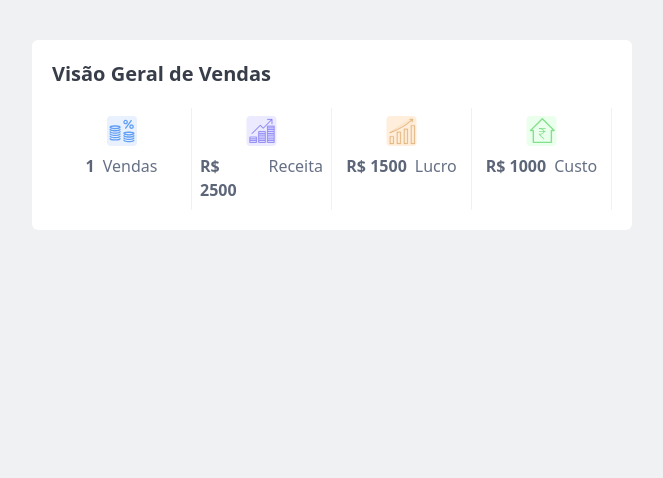
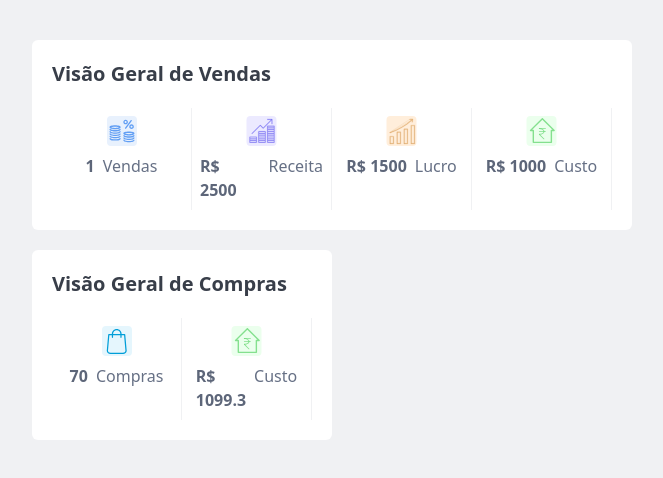
Before and after one commit to MatheusSCristo/DesafioInventarioFront, a React (Vite) app: page / in a window 1280 px wide. Shown: the top 478 px of the page, without its empty margins (8-671 px from the left). Built offline with nearby package versions, Linux system fonts and the light colour scheme.

Commit message:
feat: Add PurchaseOverviewDashboard

```diff
--- a/src/App.tsx
+++ b/src/App.tsx
@@ -1,11 +1,14 @@
+import PurchaseOverviewDashboard from "./components/PurchaseOverviewDashboard";
 import SalesOverviewDashboard from "./components/SalesOverviewDashboard";
 
 function App() {
   return (
     <main className="flex gap-5 bg-gray-50 p-10 min-h-screen">
-      <div className="w-1/2 flex flex-col">
+      <div className="w-1/2 flex flex-col gap-5">
         <SalesOverviewDashboard/>
-
+        <div className="flex gap-5">
+          <PurchaseOverviewDashboard/>
+        </div>
       </div>
 
     </main>
--- /dev/null
+++ b/src/components/PurchaseOverviewDashboard/index.tsx
@@ -0,0 +1,94 @@
+import { Product } from "../../../types";
+
+const products: Product[] = [
+  {
+    category: "Sporting Goods",
+    purchase_price: 49.99,
+    name: "Football",
+    createdAt: new Date(),
+    description: "This is a football",
+    id: 1,
+    quantity_available: 10,
+    manufacturer: "Nike",
+    min_quantity_threshold: 5,
+  },
+  {
+    category: "Sporting Goods",
+    purchase_price: 9.99,
+    name: "Baseball",
+    createdAt: new Date(),
+    description: "This is a baseball",
+    id: 2,
+    quantity_available: 20,
+    manufacturer: "Adidas",
+    min_quantity_threshold: 5,
+  },
+  {
+    category: "Sporting Goods",
+    purchase_price: 9.99,
+    name: "Baseball",
+    createdAt: new Date(),
+    description: "This is a baseball",
+    id: 2,
+    quantity_available: 20,
+    manufacturer: "Adidas",
+    min_quantity_threshold: 5,
+  },
+  {
+    category: "Sporting Goods",
+    purchase_price: 9.99,
+    name: "Baseball",
+    createdAt: new Date(),
+    description: "This is a baseball",
+    id: 2,
+    quantity_available: 20,
+    manufacturer: "Adidas",
+    min_quantity_threshold: 5,
+  },
+];
+
+const widgets = [
+  {
+    icon: "purchase",
+    text: "Compras",
+    value: products.reduce(
+      (acc, product) => acc + product.quantity_available,
+      0
+    ),
+  },
+  {
+    icon: "cost",
+    text: "Custo",
+    value: products.reduce(
+      (acc, product) =>
+        acc + product.purchase_price * product.quantity_available,
+      0
+    ),
+  },
+];
+
+const PurchaseOverviewDashboard = () => {
+  return (
+    <div className="w-1/2 bg-white p-5 rounded-md flex flex-col gap-5 ">
+      <h1 className="font-semibold text-gray-800 text-xl">
+        Visão Geral de Compras
+      </h1>
+      <div className="flex ">
+        {widgets.map((widget) => (
+          <div className="w-1/2 border-r-[1px] border-gray-50 py-2 px-10 flex flex-col items-center gap-2">
+            <img
+              src={`src/assets/icons/${widget.icon}.svg`}
+              alt={widget.text}
+            />
+            <div className="flex gap-2">
+              <span className="text-gray-600 font-bold">{widget.text == 'Compras'? widget.value : `R$ ${widget.value}`}</span>
+              <span className="text-gray-500">{widget.text}</span>
+            </div>
+          </div>
+        ))}
+      </div>
+    </div>
+  );
+};
+
+export default PurchaseOverviewDashboard;
```
Also changed, not shown: src/assets/icons/purchase.svg (added).
